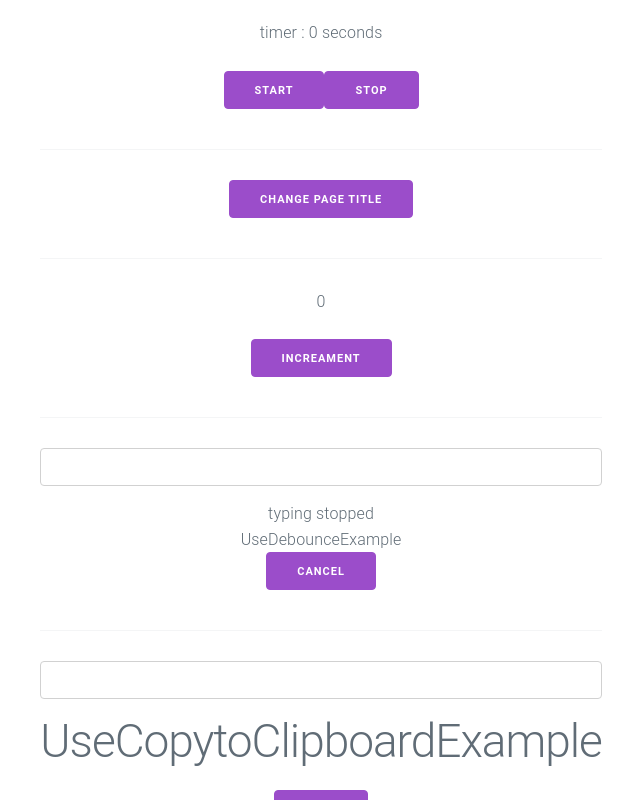
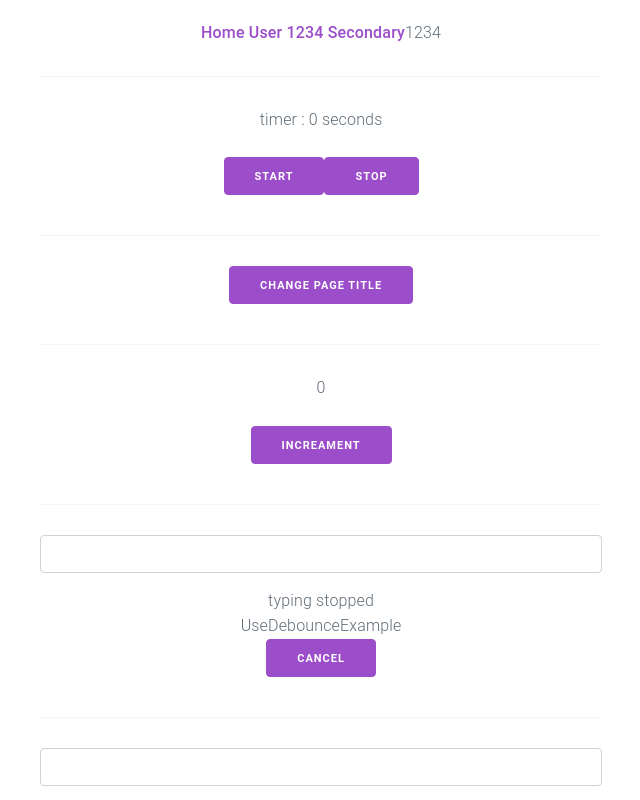
Before and after one commit to itbaby/react-examples, a React (Vite) app: page /user/1234 in a window 1280 px wide. Shown: the top 800 px of the page, without its empty margins (212-852 px from the left). Built offline with nearby package versions, Linux system fonts and the light colour scheme.

Commit message:
add route example

```diff
--- a/package.json
+++ b/package.json
@@ -15,6 +15,7 @@
     "react": "^19.0.0",
     "react-dom": "^19.0.0",
     "react-error-boundary": "^4.1.2",
+    "react-router-dom": "^7.1.1",
     "react-server-dom-webpack": "^19.0.0",
     "react-use": "^17.5.1"
   },
--- a/src/App.tsx
+++ b/src/App.tsx
@@ -1,5 +1,7 @@
 import React from 'react';
 import './App.css'
+import { BrowserRouter as Router, Routes, Route, Link } from 'react-router-dom';
+
 import ErrorBoundaryExample from './ErrorBoundaryExample';
 import './milligram.min.css';
 import PortalsExample from './PortalsExample';
@@ -15,14 +17,28 @@ import UseDebounceExample from './UseDebounceExample';
 import UseReducerExample from './UseReducerExample';
 import UseEffectExample from './UseEffectExample';
 import UseRefExample from './UseRefExample';
+import SecondPage from './SecondPage';
+import UserParamExample from './UserParamExample'
 function App() {
   return (
     <React.StrictMode>
-      <UseRefExample/>
-      <hr/>
-      <UseEffectExample/>
-      <hr/>
-      <UseReducerExample/>
+      <Router>
+        <Link to="/">Home</Link>
+        <Link to="/user/1234"> User 1234 </Link>
+        <Link to="/secondary">Secondary</Link>
+        <Routes>
+          <Route path='/user/:id' element={<UserParamExample/>}/>
+          <Route path='/secondary' element={<SecondPage />} />
+        </Routes>
+      </Router>
+      <nav>
+      </nav>
+      <hr />
+      <UseRefExample />
+      <hr />
+      <UseEffectExample />
+      <hr />
+      <UseReducerExample />
       <hr />
       <UseDebounceExample />
       <hr />
--- /dev/null
+++ b/src/SecondPage.jsx
@@ -0,0 +1,7 @@
+export default function SecondPage(){
+  return(
+    <>
+      Secondar Page
+    </>
+  )
+}
--- /dev/null
+++ b/src/UserParamExample.jsx
@@ -0,0 +1,10 @@
+import { useParams } from "react-router-dom";
+export default function UserParamExample(){
+	const {id} = useParams();
+
+	return(
+		<>
+			{id}
+		</>
+	)
+}
```
Also changed, not shown: 1 other file (tests, documents, lock files or other folders).
